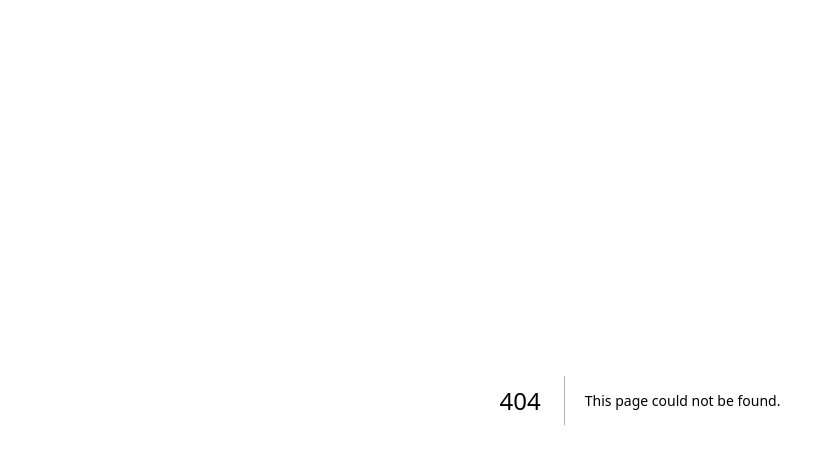
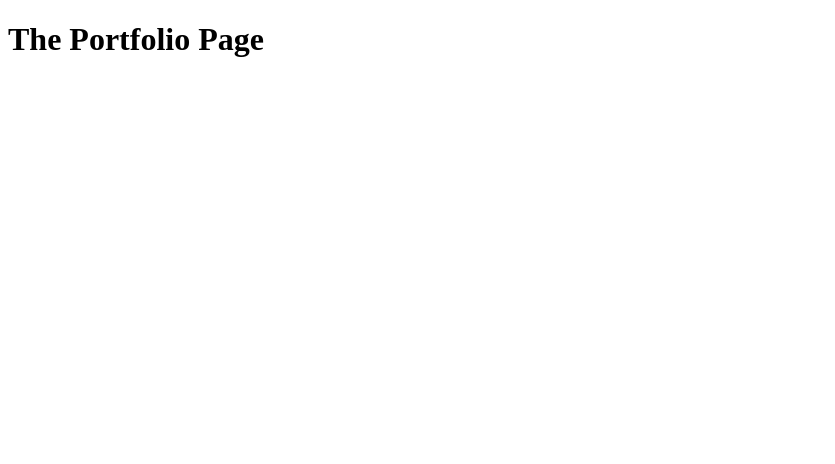
Before and after one commit to fredyvelasquezgt/file-based-routing-project-next.js, a Next.js app: page /portfolio in a window 1280 px wide. Before the commit this address had no page. Shown: the top 464 px of the page, without its empty margins (0-835 px from the left). Built offline with nearby package versions, Linux system fonts and the light colour scheme.

Commit message:
added portfolio page

```diff
--- /dev/null
+++ b/pages/portfolio/index.js
@@ -0,0 +1,7 @@
+function PortfolioPage() {
+    return <div>
+        <h1>The Portfolio Page</h1>
+    </div>
+}
+
+export default PortfolioPage;
```
Also changed, not shown: pages/about.js (+9 -0 lines).
